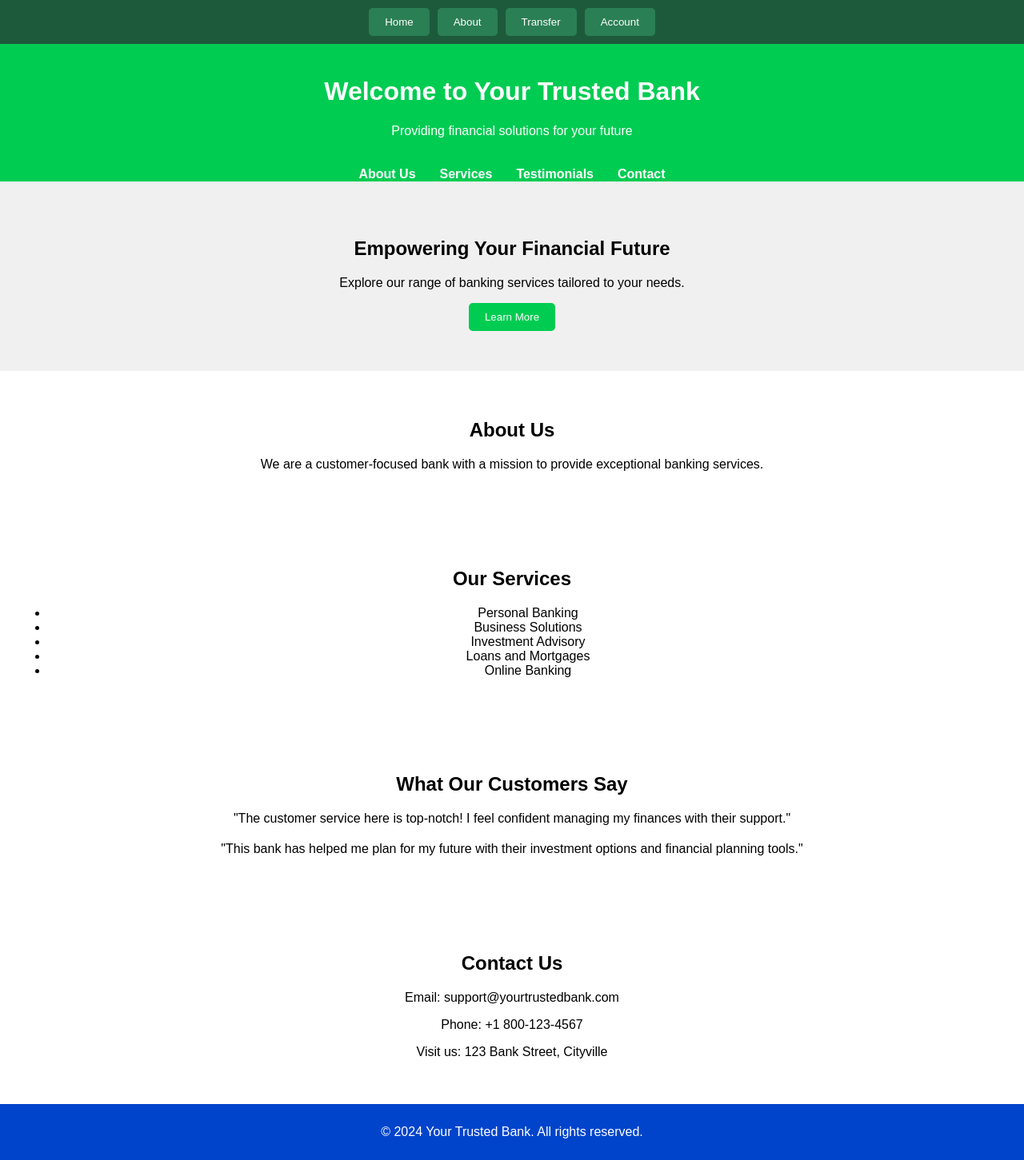
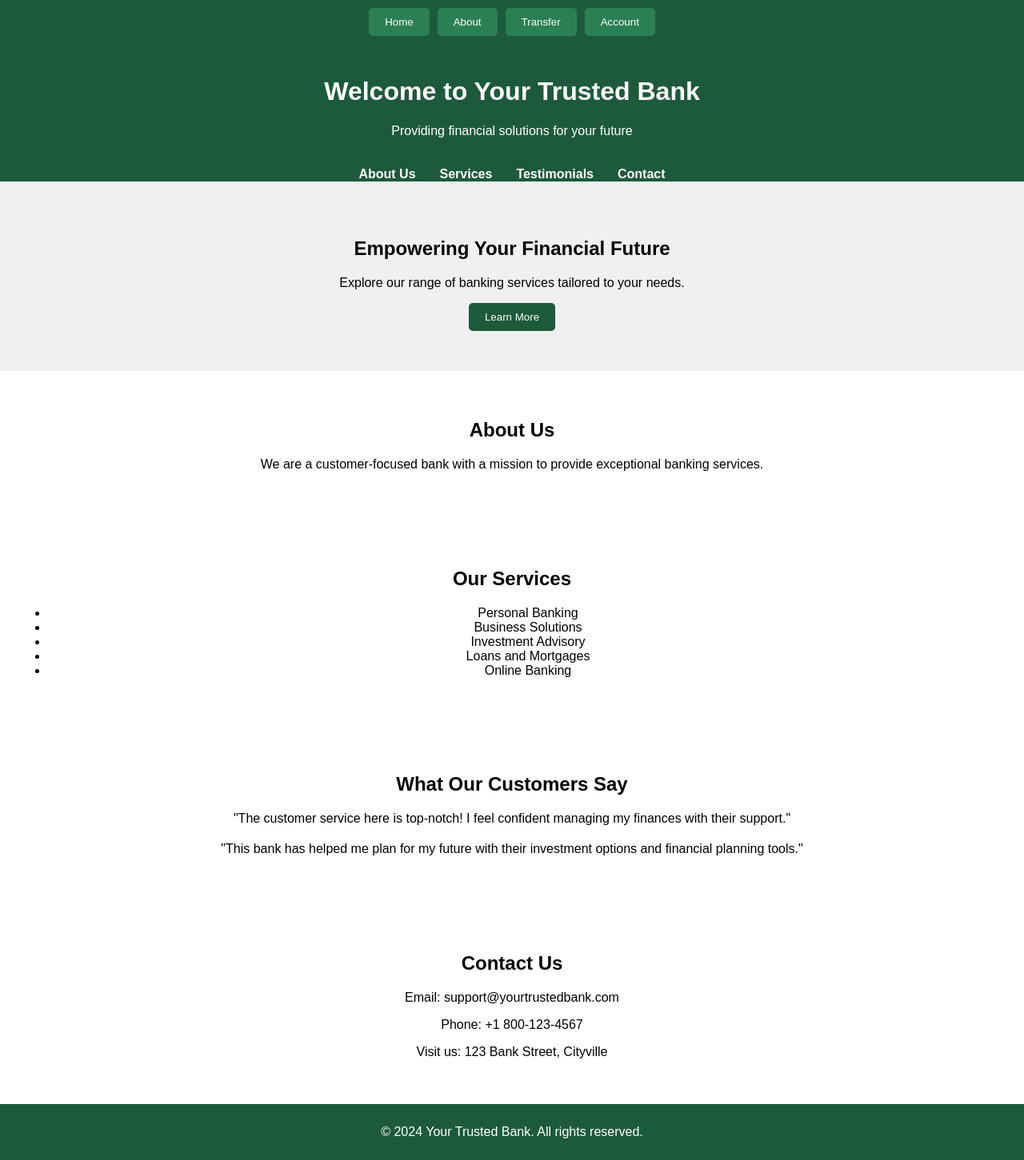
Before and after one commit to Lonyin-Chan/frontend-user, a React (Create React App) app: page / in a window 1280 px wide. Shown: the whole page at 80% size. Built offline with nearby package versions, Linux system fonts and the light colour scheme.

Commit message:
Fixed colour scheme

```diff
--- a/src/pages/Home.css
+++ b/src/pages/Home.css
@@ -6,7 +6,7 @@
   }
 
   .header {
-    background-color: #00cc52;
+    background-color: #1d5a3c;
 
     color: white;
     text-align: center;
@@ -14,7 +14,7 @@
   }
 
   .navbar {
-    background-color: #00cc52;
+    background-color: #1d5a3c;
     text-align: center;
   }
 
@@ -47,7 +47,7 @@
   }
 
   .cta-button {
-    background-color: #00cc52;
+    background-color: #1d5a3c;
     color: white;
     padding: 10px 20px;
     border: none;
@@ -69,7 +69,7 @@
   }
 
   .footer {
-    background-color: #0044cc;
+    background-color: #1d5a3c;
     color: white;
     text-align: center;
     padding: 10px 0;
```
